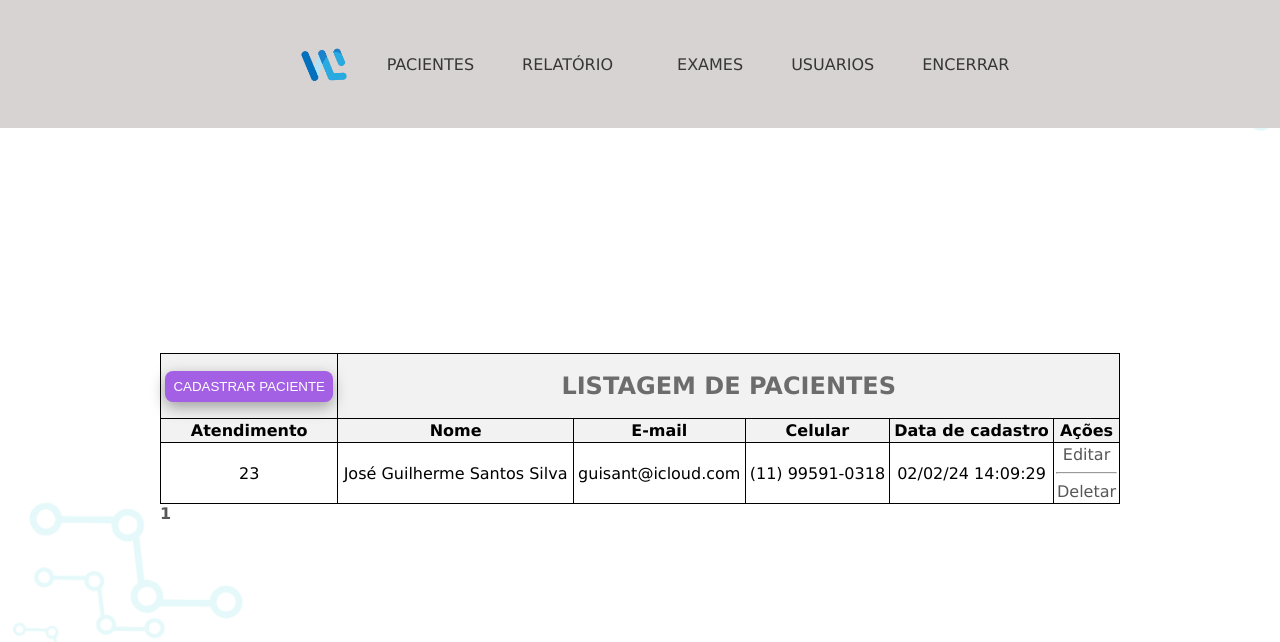
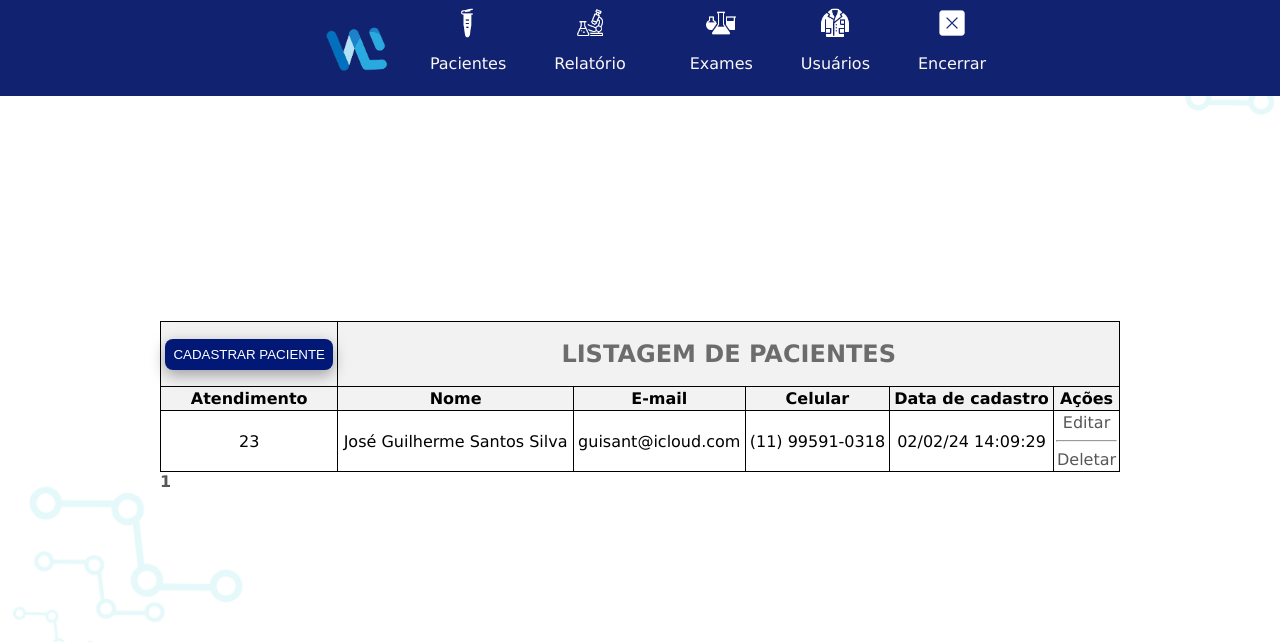
Before and after one commit to Guilherme-Santt/CRUD-PHP-Sist.-Laboratorial, a PHP site: page /listagem_pacientes.php in a window 1280 px wide. Shown: the top 642 px of the page. Run offline with PHP 8.4, Linux system fonts and the light colour scheme; a user stored in the database is signed in; data comes from the database, SQL or seed files in the repository; some libraries are stand-ins or nearby versions.

Commit message:
Estilizando header e retirando text do sweet alert, deixando somente com titulo

```diff
--- a/estilos/style.css
+++ b/estilos/style.css
@@ -13,8 +13,8 @@ body {
 INICIO CONFIGURAÇÕES HEADER*/
 
 .header {
-    background-color: #d8d3d3;
-    height: 8rem;
+    background-color: #112370;
+    height: 6rem;
     display: grid;
     justify-content: center;
     align-items: center;
@@ -28,12 +28,24 @@ INICIO CONFIGURAÇÕES HEADER*/
     align-items: center;
     gap: 1rem;
     list-style: none;
-    height: 4rem;
+    height: 1rem;
 }
 
+.img-icon{
+    width: 30px;
+    height: 30px;
+}
+.list-header li{
+    display: grid;
+    align-items: center;
+    justify-items: center;
+    grid-template-columns: 1fr;
+    height: 5rem;
+}
 .list-header a {
+
     text-decoration: none;
-    color: rgb(54, 54, 54);
+    color: rgb(250, 247, 247);
     /* background-color: rgb(164, 96, 228); */
     padding: 1rem;
     /* box-shadow: rgba(0, 0, 0, 0.35) 0px 5px 15px; */
@@ -43,7 +55,7 @@ INICIO CONFIGURAÇÕES HEADER*/
 .btn:hover {
     box-shadow: 0 10px 50px 0 rgba(0, 0, 0, 0);
     color: grey;
-    border-bottom: 2px solid  rgb(164, 96, 228);
+    border-bottom: 2px solid  rgb(243, 243, 243);
 }
 
 
@@ -137,7 +149,7 @@ INICIO CONFIGURAÇÕES HEADER*/
     text-transform: uppercase;
     border-radius: 0.5rem;
     border: none;
-    background-color: rgb(164, 96, 228);
+    background-color: #021877;
     box-shadow: rgba(0, 0, 0, 0.35) 0px 5px 15px;
     cursor: pointer;
 }
@@ -235,6 +247,7 @@ th h1 {
 .remover-exame-paciente {
     border: none;
     padding: 0.3rem;
+    color: black;
 }
 
 .remover-exame-paciente:hover {
@@ -247,6 +260,6 @@ th h1 {
 }
 
 .img-worklab{
-    width: 60px;
-    height: 60px;
+    width: 80px;
+    height: 80px;
 }
--- a/public/editar_paciente.php
+++ b/public/editar_paciente.php
@@ -232,7 +232,7 @@ $num_exames = $query_exames->num_rows;
         Swal.fire({
             icon: 'error',
             title: '<?php echo $error; ?>',
-            text: 'Verifique o campo preenchido',
+            // text: 'Verifique o campo preenchido',
             confirmButtonText: 'Fechar'
         });
         </script>
--- a/public/editar_usuario.php
+++ b/public/editar_usuario.php
@@ -144,7 +144,7 @@ $cliente = $query_cliente->fetch_assoc();
     Swal.fire({
         icon: 'error',
         title: '<?php echo $error; ?>',
-        text: 'Verifique o campo preenchido',
+        // text: 'Verifique o campo preenchido',
         confirmButtonText: 'Fechar'
     });
     </script>
--- a/public/listagem_exames.php
+++ b/public/listagem_exames.php
@@ -174,7 +174,7 @@ include('../Control/function.php');
     Swal.fire({
         icon: 'error',
         title: '<?php echo $error; ?>',
-        text: 'Verifique os campos preenchidos',
+        // text: 'Verifique os campos preenchidos',
         confirmButtonText: 'Fechar'
     });
     </script>
--- a/public/listagem_pacientes.php
+++ b/public/listagem_pacientes.php
@@ -54,23 +54,29 @@ $num_pacientes = $query_pacientes->num_rows;
                 <img class="img-worklab" src="../images/icons/worklab.png">
                 <li>
                     <!-- PACIENTES -->
-                    <a class="btn" href="listagem_pacientes.php">PACIENTES</a>
+                    <img class="img-icon"src="../images/icons/pacientes.png">
+                    <a class="btn" href="listagem_pacientes.php">Pacientes</a>
                 </li>
                 <li>
                     <!-- RELATÓRIO -->
-                    <a class="btn" href="relatorio_pacientes.php">RELATÓRIO</a>
+                    <img class="img-icon" src="../images/icons/relatorio.png">
+                    <a class="btn" href="relatorio_pacientes.php">Relatório</a>
                 </li>
                 <li>
                     <li>
                         <!-- EXAMES -->
-                        <a class="btn" href="listagem_exames.php">EXAMES</a>
+                        <img class="img-icon" src="../images/icons/exames.png">
+                        <a class="btn" href="listagem_exames.php">Exames</a>
                     </li>
+                <li>
                     <!-- USUÁRIOS -->
-                    <a class="btn" href="listagem_usuarios.php">USUARIOS</a>
+                    <img class="img-icon"src="../images/icons/usuario.png">
+                    <a class="btn" href="listagem_usuarios.php">Usuários</a>
                 </li>
                 <li>
                     <!-- SAIR -->
-                    <a class="btn" href="Login_Lab/logout.php">ENCERRAR</a>
+                    <img class="img-icon" src="../images/icons/encerrar.png">
+                    <a class="btn" href="Login_Lab/logout.php">Encerrar</a>
                 </li>
             </ul>
         </nav>
@@ -227,7 +233,7 @@ $num_pacientes = $query_pacientes->num_rows;
     Swal.fire({
         icon: 'error',
         title: '<?php echo $error; ?>',
-        text: 'Verifique os campos preenchidos',
+        // text: 'Verifique os campos preenchidos',
         confirmButtonText: 'Fechar'
     });
     </script>
--- a/public/listagem_usuarios.php
+++ b/public/listagem_usuarios.php
@@ -211,7 +211,7 @@ include('../Control/function.php');
     Swal.fire({
         icon: 'error',
         title: '<?php echo $error; ?>',
-        text: 'Verifique os campos preenchidos',
+        // text: 'Verifique os campos preenchidos',
         confirmButtonText: 'Fechar'
     });
     </script>
```
Also changed, not shown: public/index.php (+6 -2 lines), images/icons/encerrar.png (added), images/icons/exames.png (added), images/icons/pacientes.png (added), images/icons/relatorio.png (added), images/icons/usuario.png (added).
